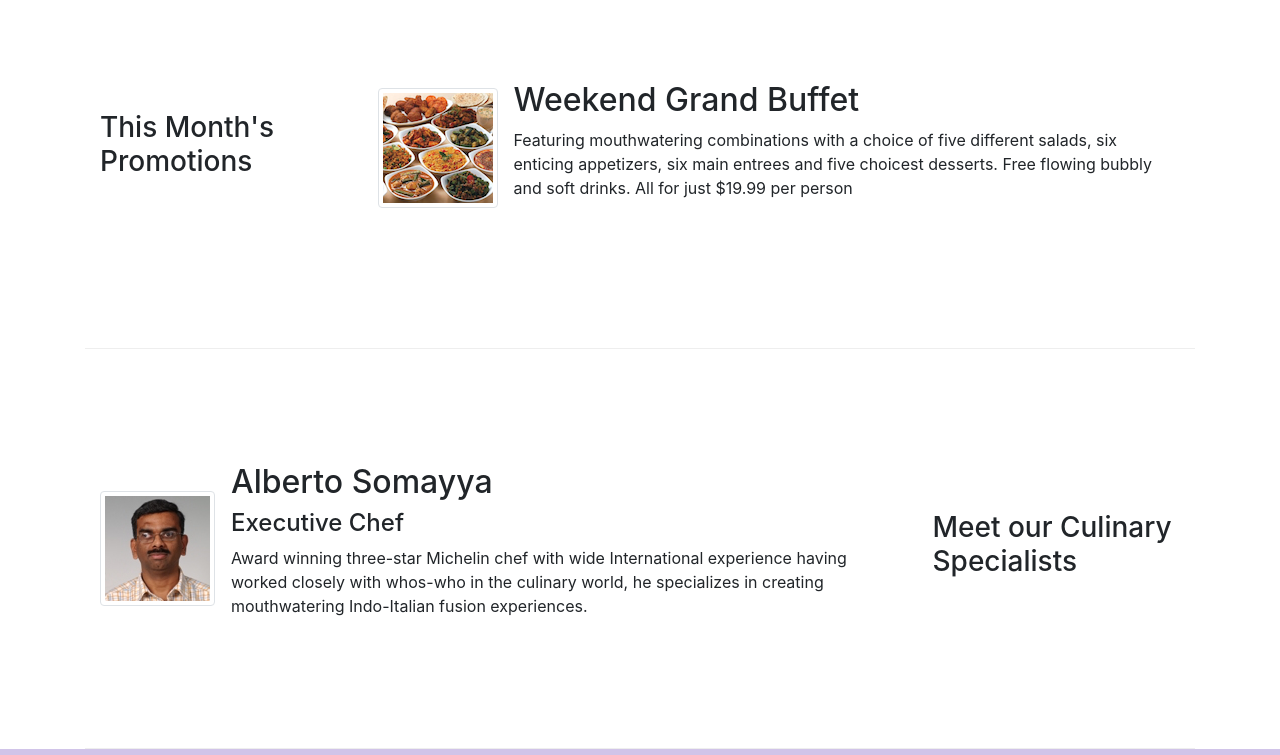
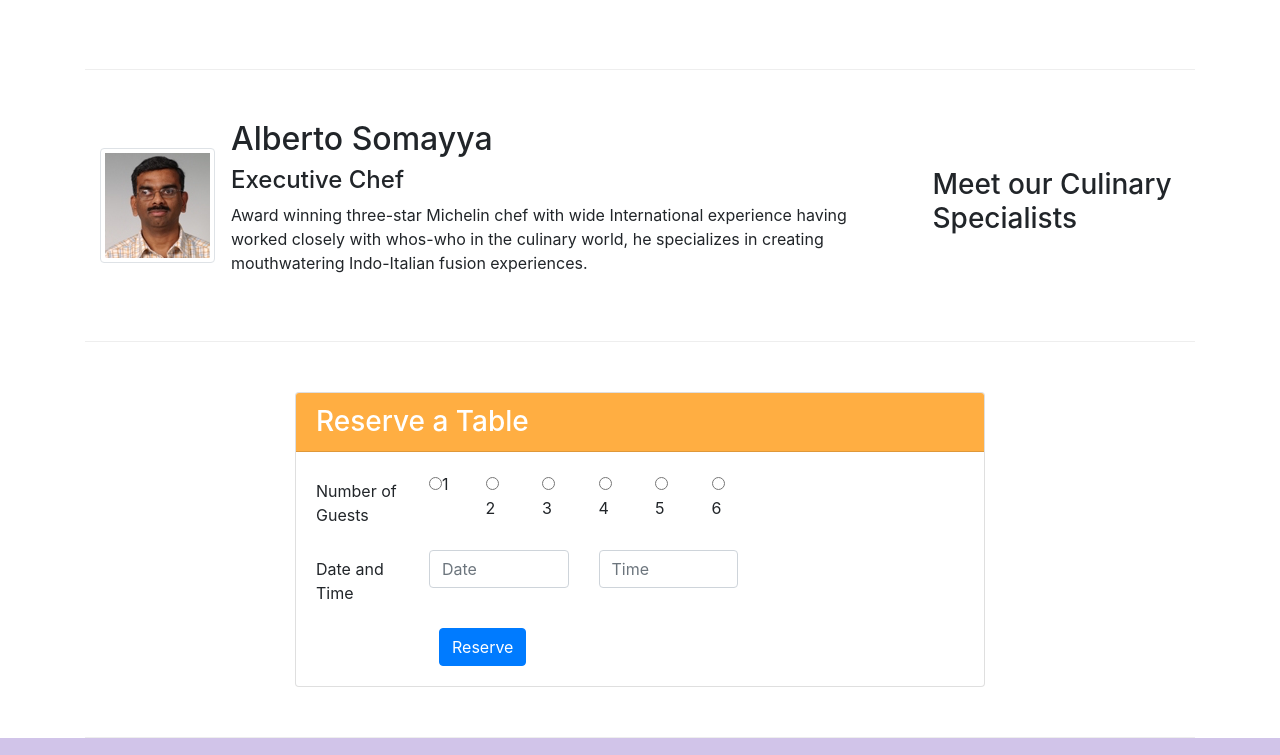
Before and after one commit to Tadele01/Bootstrap4, a website: page index.html in a window 1280 px wide. Shown: the part 764-1519 px from the top of the page. Drawn offline with nearby package versions, Linux system fonts and the light colour scheme.

Commit message:
buttons and tables added

```diff
--- a/css/styles.css
+++ b/css/styles.css
@@ -7,7 +7,7 @@
     margin: 0px auto;
     padding: 50px 0px 50px 0px;
     border-bottom: 1px ridge;
-    min-height: 400px;
+    min-height: 250px;
 }
 
 .footer{
@@ -36,3 +36,31 @@ body{
 .navbar-dark{
     background: #512DAB;
 }
+.card-header{
+    background: #ffae42;
+}
+
+/* .btn-primary{
+    background: #ffae42;
+    color: #000;
+
+}
+:hover.btn-primary{
+    background: #ffae42;
+    color: #000;
+
+}
+:focus.btn-primary{
+    background: #ffae42;
+    color: #000;
+} */
+
+
+/* .btnreserve{
+    width: 170px;
+} */
+
+.btn-reserve{
+    background: #ffae42;
+    color: #000;
+}
--- a/index.html
+++ b/index.html
@@ -32,14 +32,20 @@
     <header class="jumbotron">
         <div class="container">
             <div class="row row-header">
-                <div class="col-12 col-sm-8">
+                <div class="col-12 col-sm-6">
                     <h1>Ristorante con Fusion</h1>
                     <p>We take inspiration from the World's best cuisines, and create a unique fusion experience. Our lipsmacking creations will tickle your culinary senses!</p>
                 </div>
-                <div class="col-12 col-sm align-self-center">
+                <div class="col-12 col-sm-3 align-self-center">
                     	<img src="img/logo.png" class="img-fluid" alt="logo">
                 </div>
+                <div class="col-12 col-sm-3 align-self-center">
+                        <button type="submit" class="btn btn-block  btn-reserve">Reserve Table</button>
+                </div>
             </div>
+
+
+         </div>
         </div>
     </header>
 
@@ -53,10 +59,10 @@
                         <img src="img/uthappizza.png" class="d-flex mr-3 img-thumbnail align-self-center" alt="Uthappizza ">
                         <div class="media-body">
                                 <h2 class="mt-0">Uthappizza
-                                    <span class="badge badge-danger">Hot</span>
-                                    <span class="badge badge-pill badge-secondary">$4.99</span>
+                                    <span class="badge badge-danger  align-self-center">Hot</span>
+                                    <span class="badge badge-pill badge-secondary   ">$4.99</span>
                                 </h2>
-                                <p>A unique combination of Indian Uthappam (pancake) and Italian pizza, topped with Cerignola olives, ripe vine cherry tomatoes, Vidalia onion, Guntur chillies and Buffalo Paneer.</p>
+                                <p class = "d-none d-sm-block">A unique combination of Indian Uthappam (pancake) and Italian pizza, topped with Cerignola olives, ripe vine cherry tomatoes, Vidalia onion, Guntur chillies and Buffalo Paneer.</p>
                         </div>
 
 
@@ -73,11 +79,12 @@
             </div>
             <div class="col col-sm col-md">
                     <div class="media">
-                        <img src="img/buffet.png" alt="buffet" class="d-flex mr-3 img-thumbnail align-self-center ">
+
                         <div class="media-body">
-                               <h2 class="mt-0">Weekend Grand Buffet</h2>
-                               <p>Featuring mouthwatering combinations with a choice of five different salads, six enticing appetizers, six main entrees and five choicest desserts. Free flowing bubbly and soft drinks. All for just $19.99 per person </p>
+                            <h2 class="mt-0">Weekend Grand Buffet <span class="badge badge-danger">New</span></h2>
+                            <p class = "d-none d-sm-block">Featuring mouthwatering combinations with a choice of five different salads, six enticing appetizers, six main entrees and five choicest desserts. Free flowing bubbly and soft drinks. All for just $19.99 per person </p>
                         </div>
+                        <img src="img/buffet.png" alt="buffet" class="d-flex  mr-3 img-thumbnail ">
                     </div>
 
             </div>
@@ -93,12 +100,68 @@
                     <div class="media-body ">
                         <h2 class="mt-0">Alberto Somayya</h2>
                         <h4>Executive Chef</h4>
-                        <p>Award winning three-star Michelin chef with wide International experience having worked closely with whos-who in the culinary world, he specializes in creating mouthwatering Indo-Italian fusion experiences. </p>
+                        <p class = "d-none d-sm-block">Award winning three-star Michelin chef with wide International experience having worked closely with whos-who in the culinary world, he specializes in creating mouthwatering Indo-Italian fusion experiences. </p>
                     </div>
 
                 </div>
 
             </div>
+        </div>
+        <div class="row row-content align-items-center ">
+                <div class="col-12 col-sm">
+                <div class="col-12  col-sm-8 offset-sm-2 ">
+                    <div class="card">
+                        <h3 class="card-header  text-white">Reserve a Table</h3>
+                        <div class="card-body">
+                            <form action="">
+                                    <div class="  form-group row">
+                                            <label for="Guests" class="col-12 col-md-2 col-form-label">Number of Guests</label>
+                                            <div class="radio  col-sm-1">
+                                                <label><input type="radio" name="optradio" >1</label>
+                                            </div >
+                                            <div class="radio col-sm-1">
+                                                <label><input type="radio" name="optradio"> 2</label>
+                                            </div>
+                                            <div class="radio col-sm-1 ">
+                                                <label><input type="radio" name="optradio"> 3</label>
+
+                                            </div>
+                                            <div class="radio col-sm-1">
+                                                <label><input type="radio" name="optradio"> 4</label>
+                                            </div>
+                                            <div class="radio col-sm-1">
+                                                <label><input type="radio" name="optradio"> 5</label>
+                                            </div>
+                                            <div class="radio col-sm-1 ">
+                                                <label><input type="radio" name="optradio"> 6</label>
+                                            </div>
+
+                                    </div>
+                                    <div class="form-group row">
+                                            <label for="date" class="col-12 col-md-2 col-form-label">Date and Time</label>
+                                            <div class="col-5 col-md-3" >
+                                                <input onclick="displayDate()" type="text" name="date" placeholder="Date" id="date" class="form-control">
+                                            </div>
+
+                                            <div class="col-7 col-md-3" >
+                                                    <input onclick="displayTime()" type="text" name="time" placeholder="Time" id="time" class="form-control">
+                                            </div>
+
+                                    </div>
+                                    <div class="form-group-row">
+                                            <div class="offset-md-2 col-md-10">
+                                                <button type="submit" class="btn btn-primary">Reserve</button>
+                                            </div>
+
+                                     </div>
+                            </form>
+
+
+                        </div>
+                    </div>
+                </div>
+            </div>
+
         </div>
     </div>
 
@@ -143,6 +206,7 @@
            </div>
         </div>
     </footer>
+    <script src="js/js.js"></script>
     <script src="node_modules/jquery/dist/jquery.slim.min.js"></script>
     <script src="node_modules/popper.js/dist/umd/popper.min.js"></script>
     <script src="node_modules/bootstrap/dist/js/bootstrap.min.js"></script>
--- /dev/null
+++ b/js/js.js
@@ -0,0 +1,10 @@
+
+function displayTime() {
+    var time = document.getElementById("time");
+
+}
+
+function displayDate(){
+    var date = document.getElementById("date");
+
+}
```
Also changed, not shown: aboutus.html (+1 -1 lines), contactus.html (+2 -2 lines).
